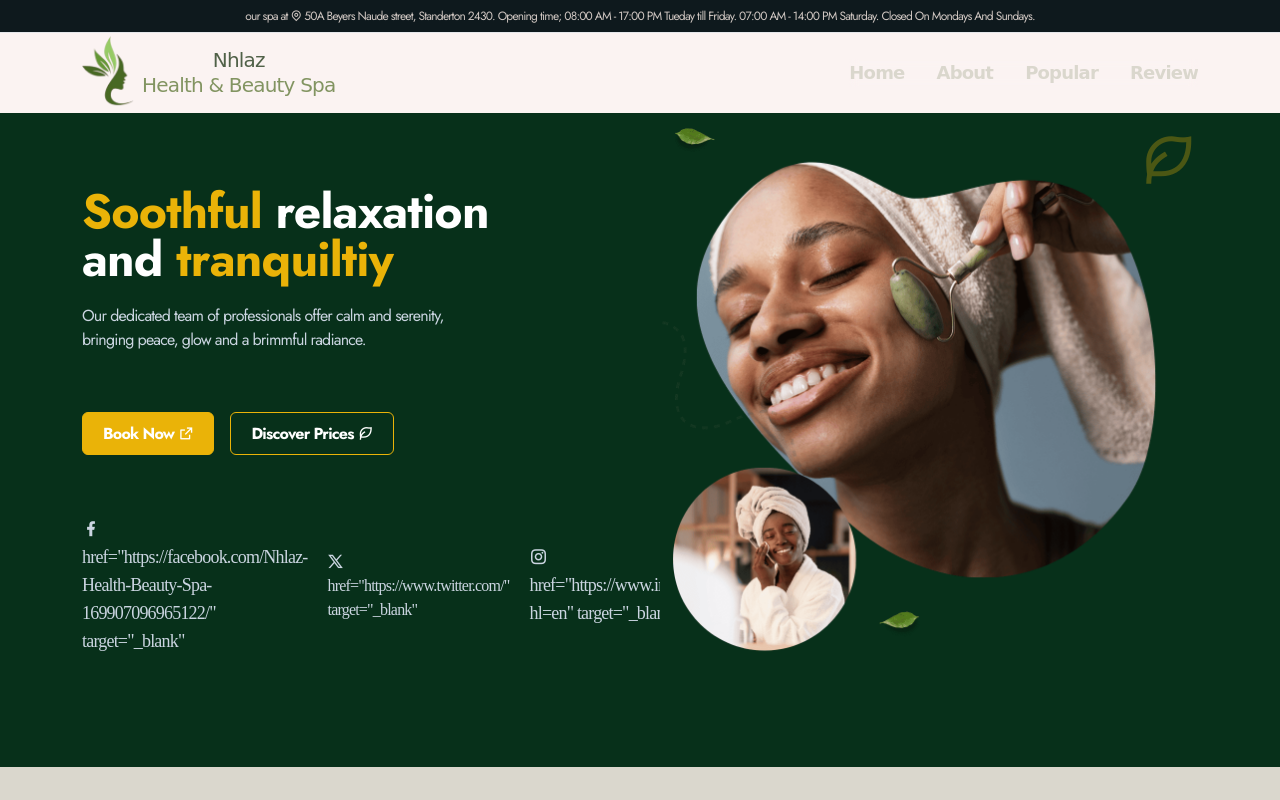
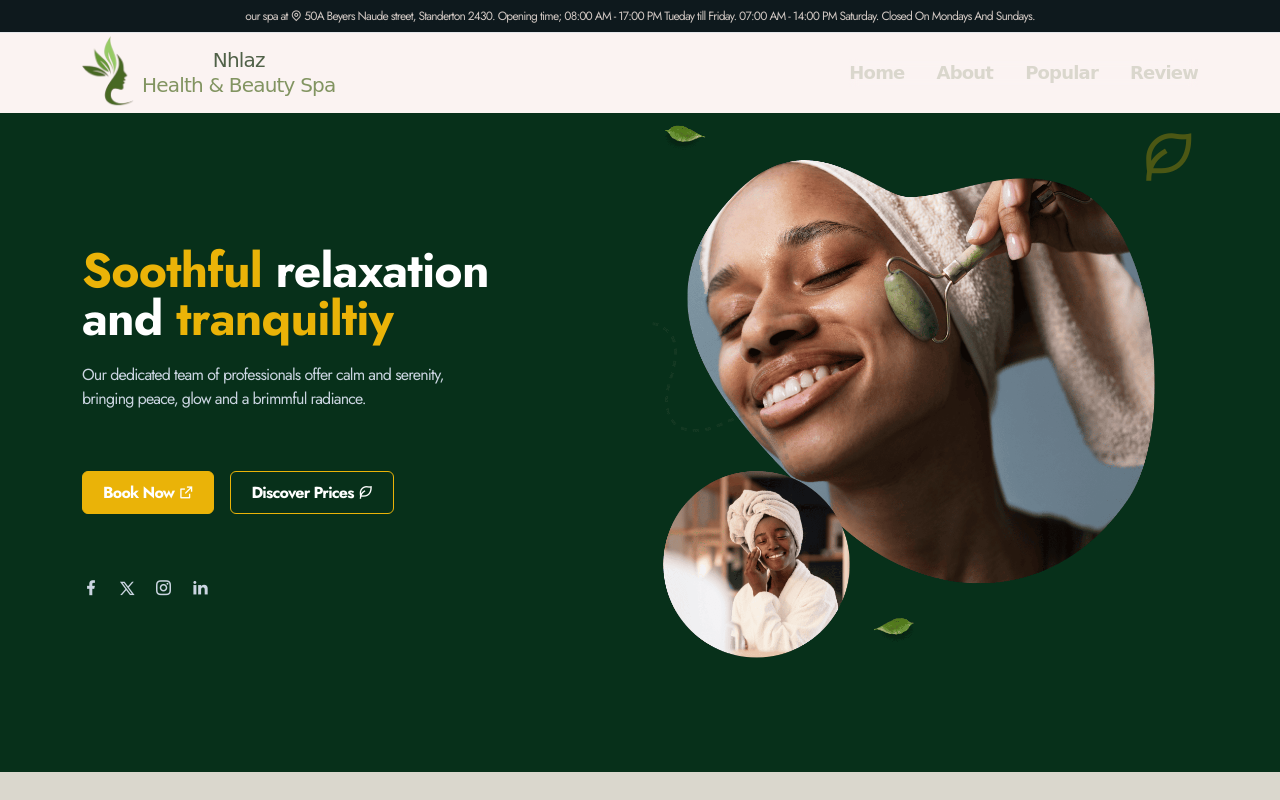
Before and after one commit to AbasPortfolio/Nhlaz, a website: page index.html in a window 1280 px wide. Shown: the top 800 px of the page. Drawn offline with nearby package versions, Linux system fonts and the light colour scheme.

Commit message:
anchor tags

```diff
--- a/index.html
+++ b/index.html
@@ -105,16 +105,16 @@
 
                         <div class="flex items-center gap-5 text-lg lg:pt-10">
                             <i class="ri-facebook-fill text-slate-300 hover:text-yellow-500 duration-300 cursor-pointer">
-                                <a>href="https://facebook.com/Nhlaz-Health-Beauty-Spa-169907096965122/" target="_blank"</a>
+                                <a href="https://facebook.com/Nhlaz-Health-Beauty-Spa-169907096965122/" target="_blank"></a>
                             </i>
                             <i class="ri-twitter-x-line text-base text-slate-300 hover:text-yellow-500 duration-300 cursor-pointer">
-                                <a>href="https://www.twitter.com/" target="_blank"</a>
+                                <a href="https://www.twitter.com/" target="_blank"></a>
                             </i>
                             <i class="ri-instagram-line text-slate-300 hover:text-yellow-500 duration-300 cursor-pointer">
-                                <a>href="https://www.instagram.com/nhla.nhlazhealth/?hl=en" target="_blank"</a>
+                                <a href="https://www.instagram.com/nhla.nhlazhealth/?hl=en" target="_blank"></a>
                             </i>
                             <i class="ri-linkedin-fill text-slate-300 hover:text-yellow-500 duration-300 cursor-pointer">
-                                <a>href="https://za.linkedin.com/in" target="_blank"</a>
+                                <a href="https://za.linkedin.com/in" target="_blank"></a>
                             </i>
                         </div>
                     </div>
```
